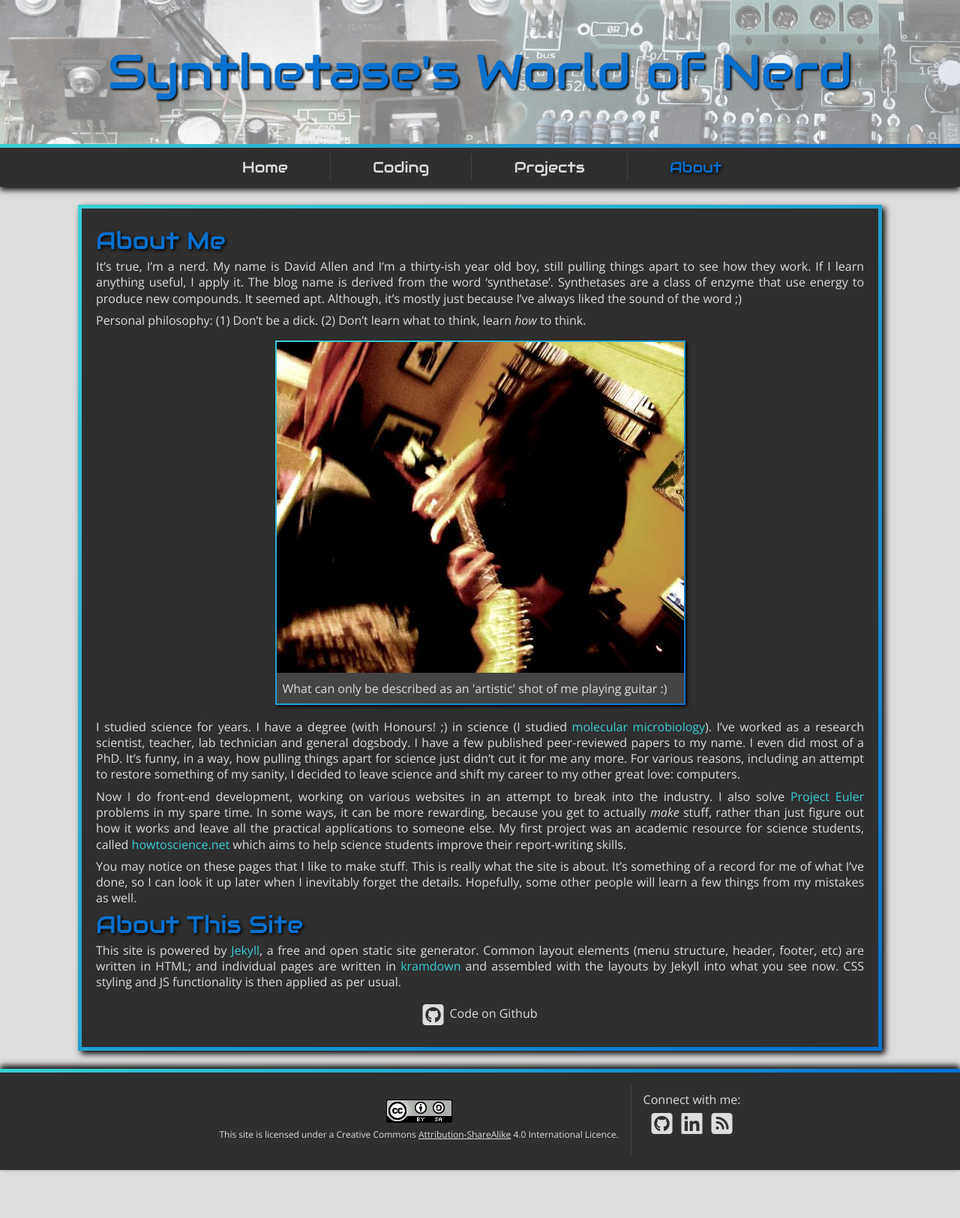
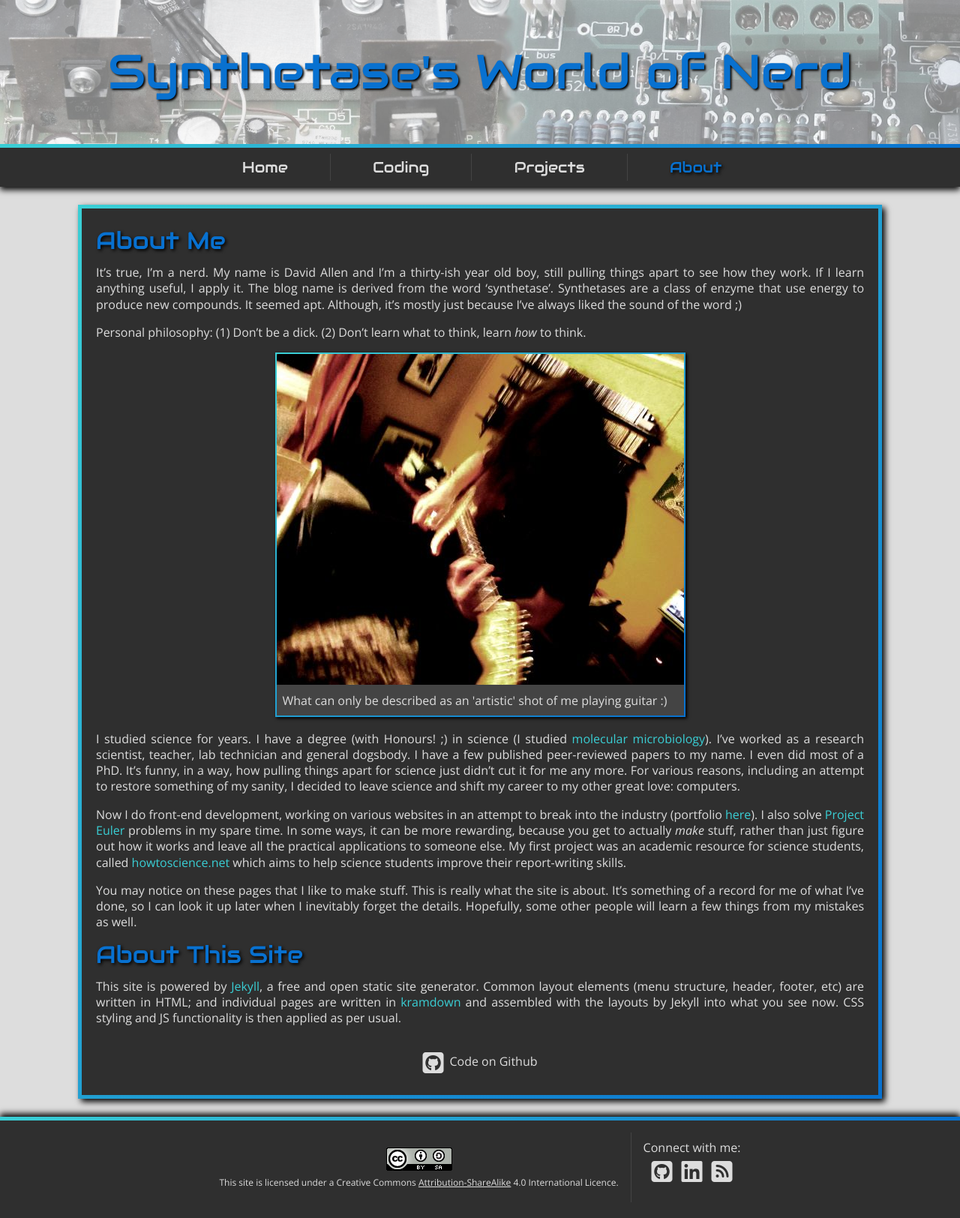
Before and after one commit to StaphSynth/StaphSynth.github.io, a Jekyll site: the page built from about.md, in a window 1280 px wide. Shown: the whole page at 75% size. Built offline with Jekyll 4.4.1, drawn with Linux system fonts in a browser that asks for light colours; nearby versions of some CDN libraries; before the commit the page ends 1560 px from its top, so only the background shows below that.

Commit message:
added portfolio page. Minor styling corrections

```diff
--- a/about.md
+++ b/about.md
@@ -14,7 +14,7 @@
 
 I studied science for years. I have a degree (with Honours! ;) in science (I studied [molecular](https://en.wikipedia.org/wiki/Molecular_biology) [microbiology](https://en.wikipedia.org/wiki/Microbiology)). I've worked as a research scientist, teacher, lab technician and general dogsbody. I have a few published peer-reviewed papers to my name. I even did most of a PhD. It's funny, in a way, how pulling things apart for science just didn't cut it for me any more. For various reasons, including an attempt to restore something of my sanity, I decided to leave science and shift my career to my other great love: computers.
 
-Now I do front-end development, working on various websites in an attempt to break into the industry. I also solve [Project Euler](https://projecteuler.net/) problems in my spare time. In some ways, it can be more rewarding, because you get to actually _make_ stuff, rather than just figure out how it works and leave all the practical applications to someone else. My first project was an academic resource for science students, called [howtoscience.net](http://www.howtoscience.net) which aims to help science students improve their report-writing skills.
+Now I do front-end development, working on various websites in an attempt to break into the industry (portfolio [here](/coding/portfolio/)). I also solve [Project Euler](https://projecteuler.net/) problems in my spare time. In some ways, it can be more rewarding, because you get to actually _make_ stuff, rather than just figure out how it works and leave all the practical applications to someone else. My first project was an academic resource for science students, called [howtoscience.net](http://www.howtoscience.net) which aims to help science students improve their report-writing skills.
 
 You may notice on these pages that I like to make stuff. This is really what the site is about. It's something of a record for me of what I've done, so I can look it up later when I inevitably forget the details. Hopefully, some other people will learn a few things from my mistakes as well.
 
--- a/css/main.css
+++ b/css/main.css
@@ -276,7 +276,7 @@
 }
 
 h2, h3, h4 {
-	margin: 0.5rem 0;
+	padding: 0.5rem 0;
 	text-shadow: 2px 2px 4px #000;
 }
 
@@ -286,7 +286,7 @@
 
 #article p {
 	text-align: justify;
-	margin: 0.5rem 0;
+	padding: 0.5rem 0;
 	line-height: 1.25;
 }
 
@@ -386,6 +386,7 @@
 	padding: 0.5rem 0 0;
 	text-align: left;
 	text-shadow: none;
+	margin: 0;
 }
 
 .articleListItem {
```
Also changed, not shown: portfolio.md (added, +23 -0 lines), tags.md (+1 -1 lines).
